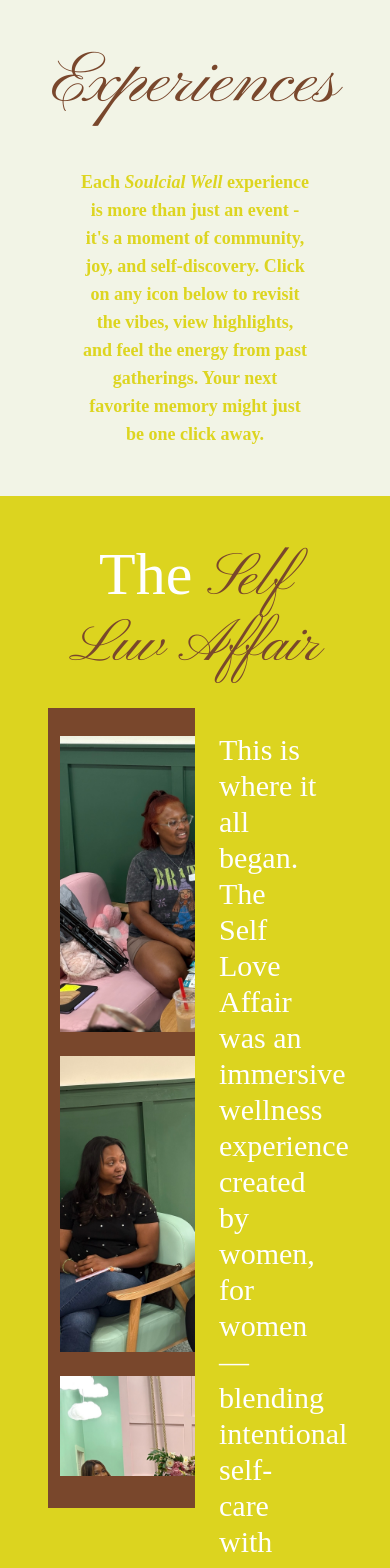
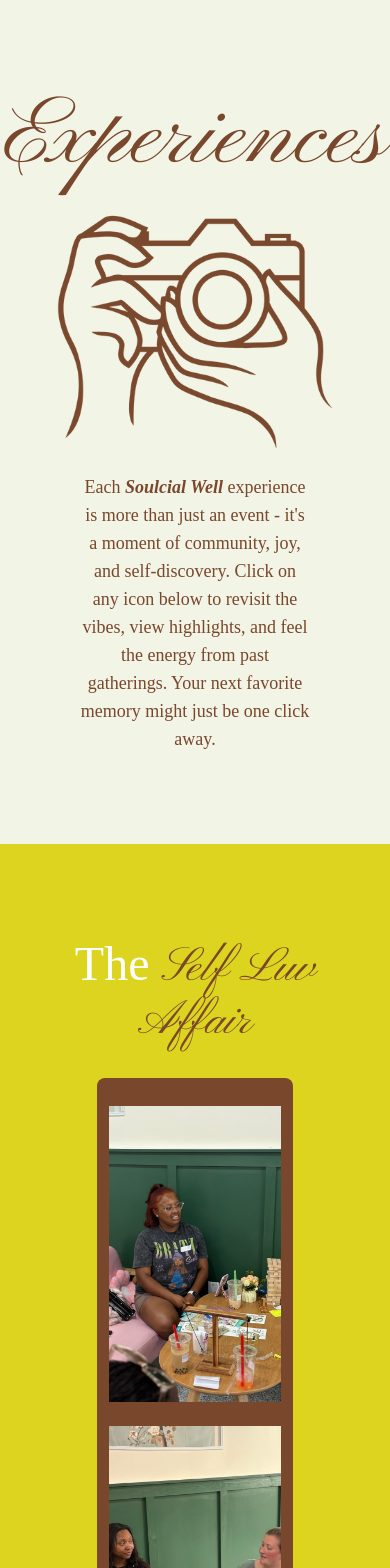
Before and after one commit to thatsehannah/the-soulcial-well, a Next.js app: page /experiences in a window 390 px wide. Shown: the top 1568 px of the page. Built offline with nearby package versions, Linux system fonts and the light colour scheme.

Commit message:
adjusting the styling & responsiveness of experiences page

```diff
--- a/app/experiences/_components/Experience.tsx
+++ b/app/experiences/_components/Experience.tsx
@@ -5,19 +5,26 @@
   title: string;
   description: string;
   images: string[];
+  index: number;
 };
 
-const Experience = ({ title, description, images }: ExperienceProps) => {
+const Experience = ({ title, description, images, index }: ExperienceProps) => {
+  const isEvenSection = index % 2 === 0;
+
   const formatTitle = (rawTitle: string) => {
     //for titles with a comma
     if (rawTitle.indexOf(",") !== -1) {
       const splitTitleWithComma = rawTitle.split(",");
 
       return (
-        <p className='text-6xl text-white text-center'>
+        <p className='lg:text-6xl text-5xl text-white text-center'>
           {splitTitleWithComma[0]}
           {", "}
-          <span className='font-script text-main-foreground'>
+          <span
+            className={`font-script ${
+              isEvenSection ? "text-main-foreground" : "text-primary"
+            } `}
+          >
             {splitTitleWithComma[1]}
           </span>
         </p>
@@ -28,9 +35,13 @@
 
     if (splitTitle[1] === "&" || splitTitle[1] === "+") {
       return (
-        <p className='text-6xl text-white text-center'>
+        <p className='lg:text-6xl text-5xl text-white text-center'>
           {splitTitle[0]} {splitTitle[1]}{" "}
-          <span className='font-script text-main-foreground'>
+          <span
+            className={`font-script ${
+              isEvenSection ? "text-main-foreground" : "text-primary"
+            } `}
+          >
             {splitTitle.slice(2)}
           </span>
         </p>
@@ -38,9 +49,13 @@
     }
 
     return (
-      <p className='text-6xl text-white text-center'>
+      <p className='lg:text-6xl text-5xl text-white text-center'>
         {splitTitle[0]}{" "}
-        <span className='font-script text-main-foreground'>
+        <span
+          className={`font-script ${
+            isEvenSection ? "text-main-foreground" : "text-primary"
+          } `}
+        >
           {splitTitle.slice(1).join(" ")}
         </span>
       </p>
@@ -48,12 +63,22 @@
   };
 
   return (
-    <section className='bg-primary p-12'>
+    <section
+      className={`${
+        isEvenSection ? "bg-primary" : "bg-dark-green"
+      } px-12 py-24`}
+    >
       <div className='mb-8'>{formatTitle(title)}</div>
-      <div className='flex lg:my-8 my-4 w-full lg:gap-12 justify-center'>
+      <div className='flex lg:flex-row flex-col lg:my-8 my-4 w-full lg:gap-12 justify-center lg:items-start items-center'>
         <FilmRoll images={images} />
-        <div className='text-3xl w-1/2 lg:px-12 p-6'>
-          <p className='text-white whitespace-pre-wrap'>{description}</p>
+        <div className='lg:text-2xl text-lg lg:w-1/2 w-full lg:px-12 p-6'>
+          <p
+            className={`${
+              isEvenSection ? "text-main-foreground" : "text-white"
+            } whitespace-pre-wrap font-medium`}
+          >
+            {description}
+          </p>
         </div>
       </div>
     </section>
--- a/app/experiences/_components/FilmRoll.tsx
+++ b/app/experiences/_components/FilmRoll.tsx
@@ -7,11 +7,11 @@
 
 const FilmRoll = ({ images }: FilmRollProps) => {
   return (
-    <div className='flex flex-col w-auto h-200 overflow-y-scroll scrollbar-hidden border-b-[32px] border-t-[16px] border-main-foreground'>
+    <div className='flex flex-col lg:w-auto w-2/3 h-200 overflow-y-scroll border-b-[32px] border-t-[16px] border-main-foreground rounded-lg'>
       <div className=''>
         {images.map((img, index) => (
           <div
-            className='border-[12px] relative border-main-foreground w-80 h-80'
+            className='border-[12px] relative border-main-foreground w-full lg:w-80 h-80'
             key={index}
           >
             <Image
--- a/app/experiences/page.tsx
+++ b/app/experiences/page.tsx
@@ -7,13 +7,13 @@
   const experiences = experienceData;
 
   return (
-    <main className='bg-[#f2f4e6] h-full'>
-      <section className='pt-12 flex flex-col justify-center items-center'>
-        <p className='text-7xl lg:text-8xl text-center font-script'>
+    <main className='bg-[#f2f4e6]'>
+      <section className='pt-12 flex flex-col justify-center items-center h-[100vh]'>
+        <p className='lg:text-9xl text-8xl text-center font-script'>
           Experiences
         </p>
         <div className='grid grid-cols-1 lg:grid-cols-3 lg:my-8 my-4 w-3/4 lg:p-8 p-2 items-center lg:gap-12'>
-          <div className='relative mx-auto my-auto lg:block hidden'>
+          <div className='relative mx-auto my-auto'>
             <Image
               src='/assets/experiences-camera.png'
               alt='camera'
@@ -23,7 +23,7 @@
           </div>
 
           <div className='col-span-2 lg:p-12 p-6'>
-            <p className='text-[#ddd520] lg:text-3xl text-lg font-bold lg:font-normal text-center lg:text-start'>
+            <p className='text-main-foreground lg:text-3xl text-lg text-center lg:text-start'>
               Each{" "}
               <em>
                 <b>Soulcial Well</b>
@@ -42,6 +42,7 @@
           title={exp.title}
           description={exp.description}
           images={exp.images}
+          index={index}
           key={index}
         />
       ))}
```
